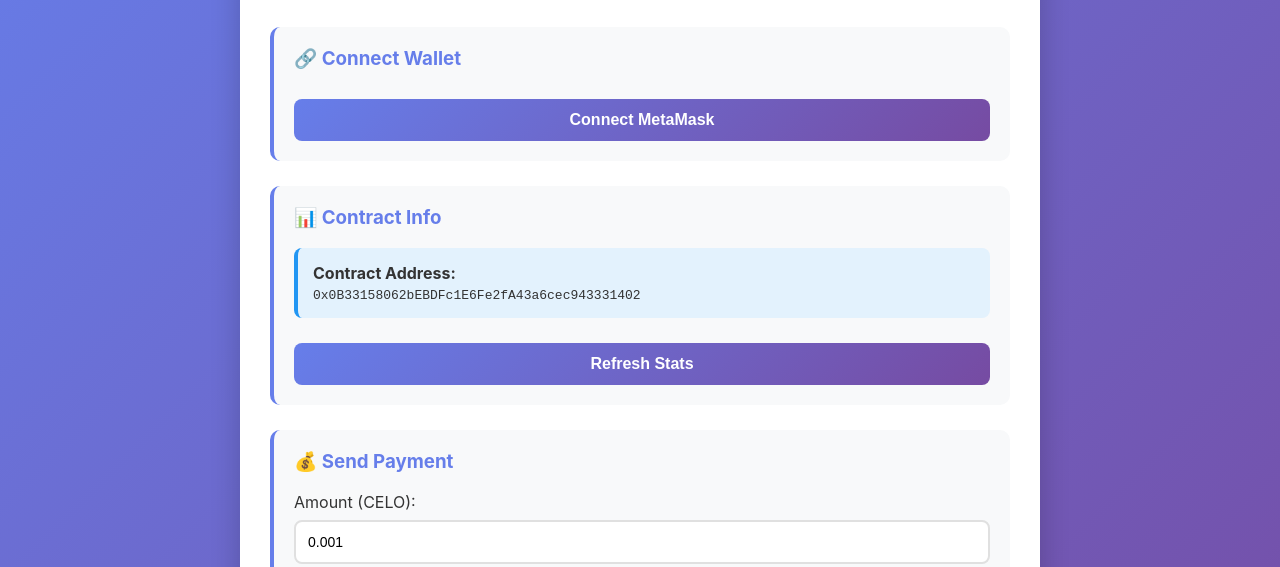
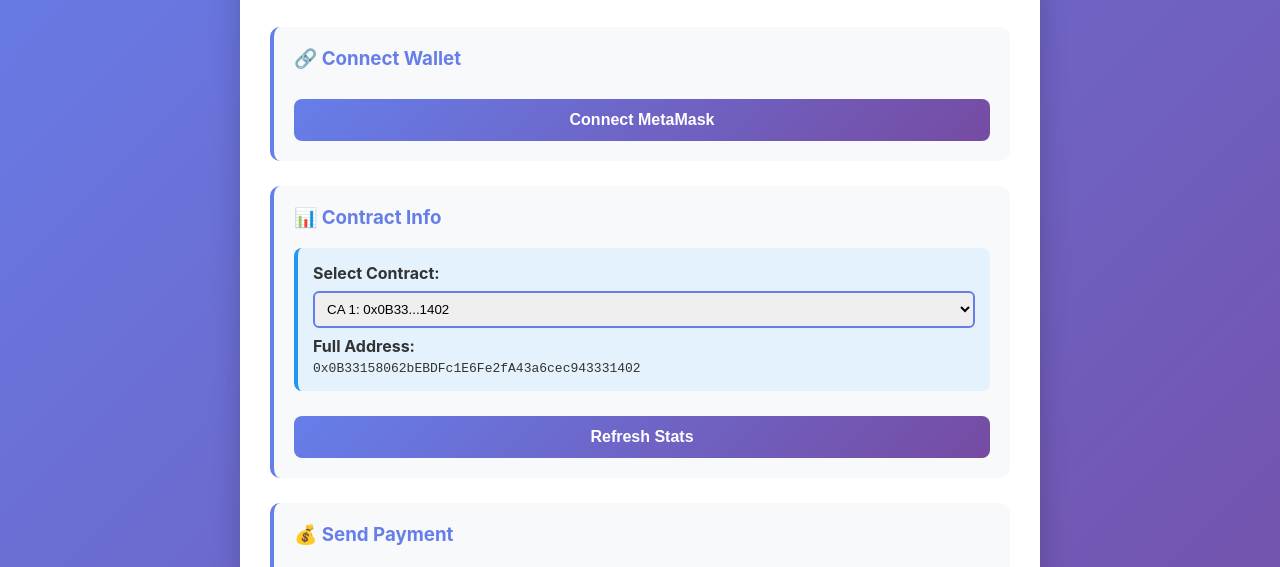
Before and after one commit to cryptonique0/CELO_builder_project, a website: page celo-dapp/frontend/index.html in a window 1280 px wide. Shown: the part 199-766 px from the top of the page. Drawn offline with Linux system fonts and the light colour scheme.

Commit message:
Fix ethers.js loading and add multi-contract support
- Updated ethers.js CDN to more reliable jsdelivr
- Added support for 3 contract addresses with selector
- CA 1: 0x0B33158062bEBDFc1E6Fe2fA43a6cec943331402
- CA 2: 0xb690E08975b20e61904E7fae6127234F4Fe6FB65
- CA 3: 0x5d0F9219728cc9110577122875966254aaA9c75D

```diff
--- a/celo-dapp/frontend/index.html
+++ b/celo-dapp/frontend/index.html
@@ -4,7 +4,7 @@
     <meta charset="utf-8" />
     <meta name="viewport" content="width=device-width,initial-scale=1" />
     <title>Celo SimplePayments</title>
-    <script src="https://cdn.ethers.io/lib/ethers-5.2.umd.min.js" type="application/javascript"></script>
+    <script src="https://cdn.jsdelivr.net/npm/ethers@5.7.2/dist/ethers.umd.min.js"></script>
     <style>
       body {
         font-family: -apple-system, BlinkMacSystemFont, 'Segoe UI', Roboto, Oxygen, Ubuntu, Cantarell, sans-serif;
@@ -164,7 +164,13 @@
       <div class="section">
         <h3>📊 Contract Info</h3>
         <div class="info">
-          <strong>Contract Address:</strong><br>
+          <strong>Select Contract:</strong>
+          <select id="contractSelect" onchange="switchContract()" style="width: 100%; padding: 8px; margin: 8px 0; border-radius: 6px; border: 2px solid #667eea;">
+            <option value="primary">CA 1: 0x0B33...1402</option>
+            <option value="secondary">CA 2: 0xb690...FB65</option>
+            <option value="tertiary">CA 3: 0x5d0F...c75D</option>
+          </select>
+          <strong>Full Address:</strong><br>
           <span id="contractAddr" style="font-family: monospace; word-break: break-all;">Loading...</span>
         </div>
         <button onclick="loadStats()">Refresh Stats</button>
@@ -221,8 +227,15 @@
     </div>
 
     <script>
-      // Contract address - Updated with deployed address
-      let CONTRACT_ADDR = '0x0B33158062bEBDFc1E6Fe2fA43a6cec943331402';
+      // Multiple deployed contracts - Choose which one to use
+      const CONTRACTS = {
+        primary: '0x0B33158062bEBDFc1E6Fe2fA43a6cec943331402',   // CA 1
+        secondary: '0xb690E08975b20e61904E7fae6127234F4Fe6FB65', // CA 2
+        tertiary: '0x5d0F9219728cc9110577122875966254aaA9c75D'   // CA 3
+      };
+
+      // Using primary contract
+      let CONTRACT_ADDR = CONTRACTS.primary;
 
       let provider, signer, contract, userAddress;
 
@@ -241,6 +254,20 @@
 
       // Initialize
       document.getElementById('contractAddr').textContent = CONTRACT_ADDR;
+
+      function switchContract() {
+        const selected = document.getElementById('contractSelect').value;
+        CONTRACT_ADDR = CONTRACTS[selected];
+        document.getElementById('contractAddr').textContent = CONTRACT_ADDR;
+
+        // Reinitialize contract if already connected
+        if (contract && signer) {
+          contract = new ethers.Contract(CONTRACT_ADDR, CONTRACT_ABI, signer);
+          loadStats();
+        }
+
+        showStatus('Switched to ' + selected + ' contract', 'info');
+      }
 
       async function connectWallet() {
         try {
```
